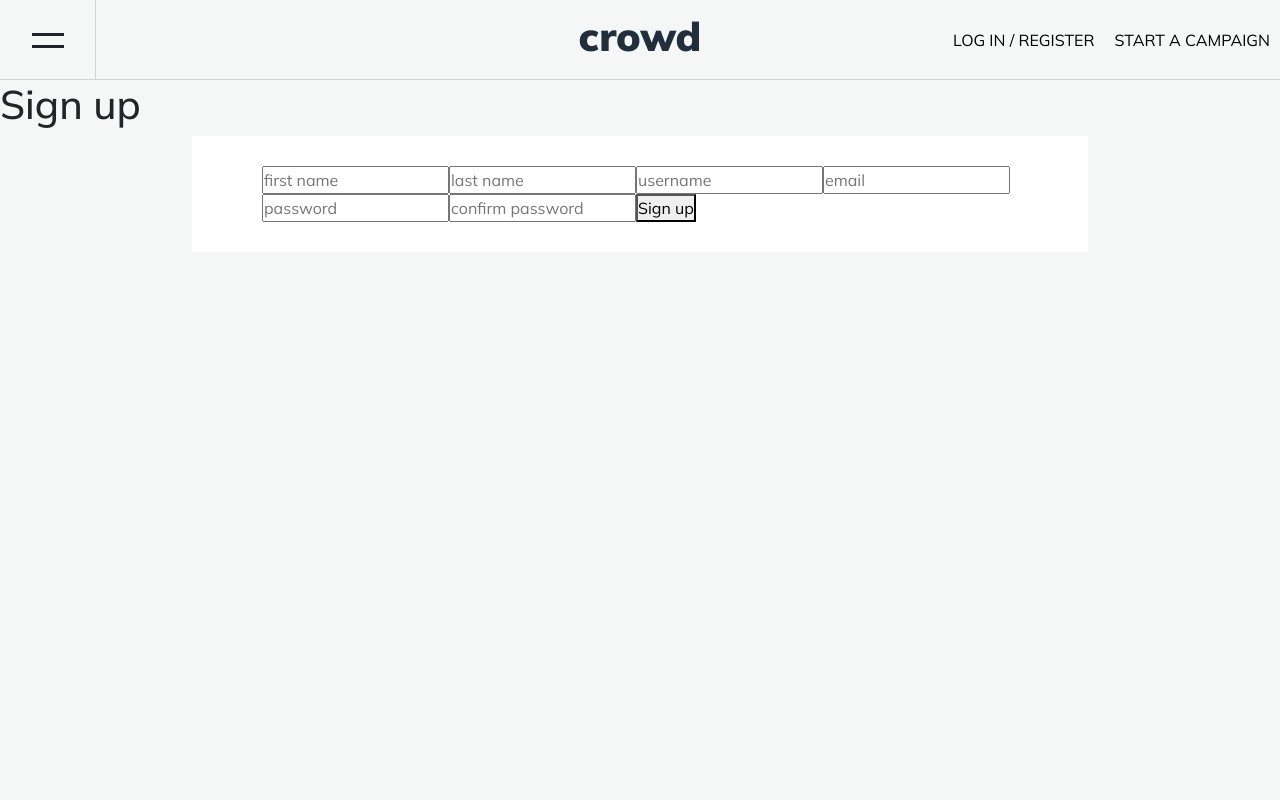
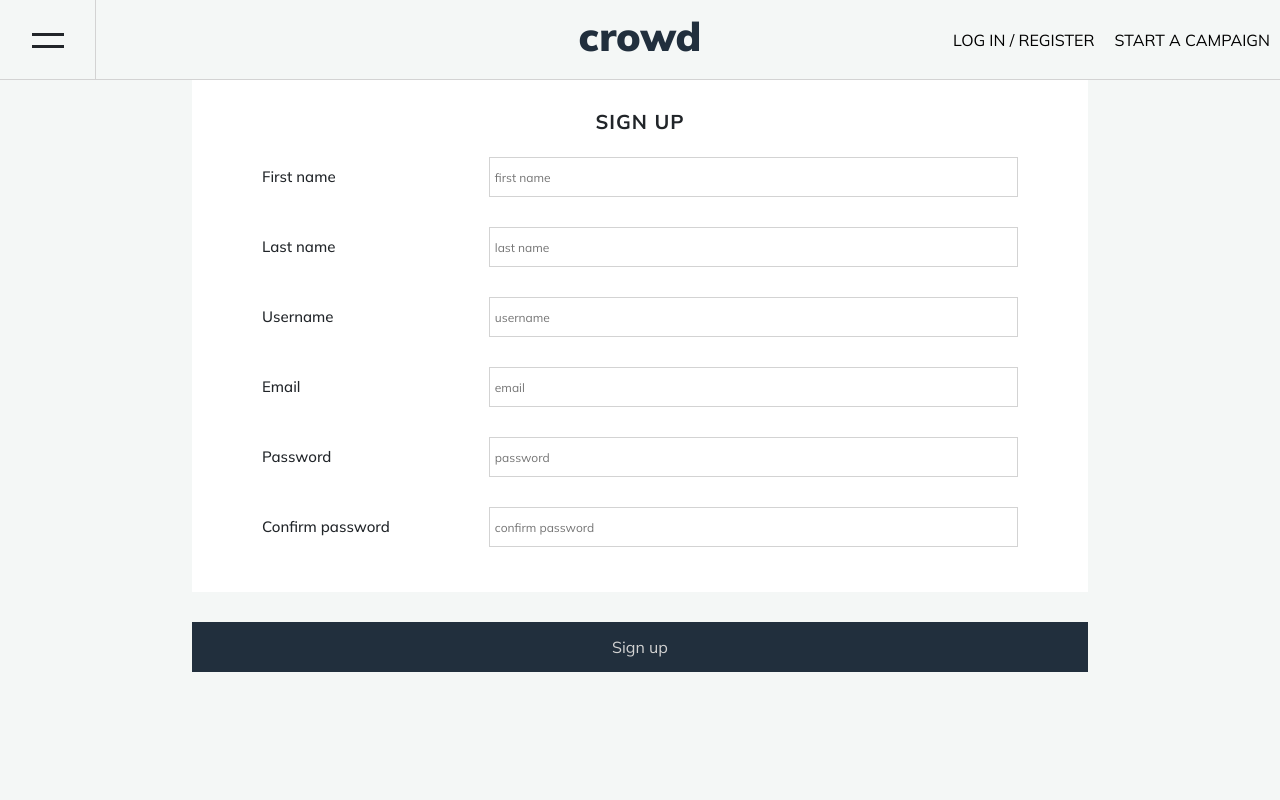
Before and after one commit to hannah-hill/sei-project-04, a React (Create React App) app in the folder project4/frontend/: page /signup in a window 1280 px wide. Shown: the top 800 px of the page. Built offline with nearby package versions, Linux system fonts and the light colour scheme; no server answers.

Commit message:
mvp version

```diff
--- a/project4/frontend/src/components/CampaignForm.js
+++ b/project4/frontend/src/components/CampaignForm.js
@@ -6,8 +6,8 @@ import FormTextArea from './FormTextArea'
 const CampaignForm = ({ formProps }) => {
   return (
     <>
-      <div className='form-container'>
-        <form onSubmit={formProps.handleSubmit}>
+      <form onSubmit={formProps.handleSubmit}>
+        <div className='form-container'>
           <h3>Create your campaign</h3>
           <div>
             <FormInput
@@ -64,11 +64,11 @@ const CampaignForm = ({ formProps }) => {
               {...formProps}
             />
           </div>
-        </form>
-      </div>
-      <div className='start-submit'>
-        <input type='submit' value='NEXT' />
-      </div>
+        </div>
+        <div className='start-submit'>
+          <input type='submit' value='NEXT' />
+        </div>
+      </form>
     </>
   )
 }
--- a/project4/frontend/src/components/RewardsForm.js
+++ b/project4/frontend/src/components/RewardsForm.js
@@ -63,7 +63,7 @@ const RewardsForm = ({ id }) => {
             placeholder='set an amount in GBP for this reward'
             {...formProps}
           />
-          <div className='start-submit'>
+          <div className='add-submit'>
             <input type='submit' value='save and add another' />
           </div>
         </div>
--- a/project4/frontend/src/helpers/api.js
+++ b/project4/frontend/src/helpers/api.js
@@ -90,6 +90,7 @@ export const deleteCampaign = async (id) => {
     },
   }
   const response = await axios(config)
+  console.log(response.data)
   return response.data
 }
 
--- a/project4/frontend/src/pages/AllCampaigns.js
+++ b/project4/frontend/src/pages/AllCampaigns.js
@@ -11,7 +11,8 @@ const AllCampaigns = () => {
   const [isLoading, setIsLoading] = useState(true)
 
   useEffect(() => {
-    fetchCampaigns().then(setCampaigns).then(setIsLoading(false))
+    fetchCampaigns().then(setCampaigns)
+    setIsLoading(false)
   }, [])
 
   const locationFilterActions = [
@@ -34,7 +35,13 @@ const AllCampaigns = () => {
 
   return (
     <>
-      {!isLoading ? (
+      {isLoading ? (
+        <>
+          <div className='loading-container'>
+            <Spinner animation='border' role='status'></Spinner>
+          </div>
+        </>
+      ) : (
         <>
           <div className='filters-container'>
             <div className='filter-icon'>
@@ -69,12 +76,6 @@ const AllCampaigns = () => {
             </>
           )}
         </>
-      ) : (
-        <>
-          <div className='loading-container'>
-            <Spinner animation='border' role='status'></Spinner>
-          </div>
-        </>
       )}
     </>
   )
--- a/project4/frontend/src/pages/Home.js
+++ b/project4/frontend/src/pages/Home.js
@@ -25,7 +25,7 @@ const Home = () => {
           <Link to='/campaigns/new/'>
             <p>Start a campaign</p>
           </Link>
-          <Link to='/campaigns/new/'>
+          <Link to='/campaigns/'>
             <p>Browse campaigns</p>
           </Link>
         </div>
--- a/project4/frontend/src/pages/Signup.js
+++ b/project4/frontend/src/pages/Signup.js
@@ -20,9 +20,12 @@ const Signup = () => {
 
   return (
     <>
-      <h1>Sign up</h1>
+      <div className='signup-section'>
+        <form>
           <div className='form-container'>
-        <form>
+            <h3>Sign up</h3>
+            <div className='field'>
+              <label htmlFor='first_name'>First name</label>
               <input
                 placeholder='first name'
                 type='text'
@@ -30,6 +33,9 @@ const Signup = () => {
                 value={register.first_name || ''}
                 onChange={handleChange}
               ></input>
+            </div>
+            <div className='field'>
+              <label htmlFor='last_name'>Last name</label>
               <input
                 placeholder='last name'
                 type='text'
@@ -37,6 +43,9 @@ const Signup = () => {
                 value={register.last_name || ''}
                 onChange={handleChange}
               ></input>
+            </div>
+            <div className='field'>
+              <label htmlFor='username'>Username</label>
               <input
                 placeholder='username'
                 type='text'
@@ -44,6 +53,9 @@ const Signup = () => {
                 value={register.username || ''}
                 onChange={handleChange}
               ></input>
+            </div>
+            <div className='field'>
+              <label htmlFor='email'>Email</label>
               <input
                 placeholder='email'
                 type='email'
@@ -51,6 +63,9 @@ const Signup = () => {
                 value={register.email || ''}
                 onChange={handleChange}
               ></input>
+            </div>
+            <div className='field'>
+              <label htmlFor='password'>Password</label>
               <input
                 placeholder='password'
                 type='password'
@@ -58,6 +73,9 @@ const Signup = () => {
                 value={register.password || ''}
                 onChange={handleChange}
               ></input>
+            </div>
+            <div className='field'>
+              <label htmlFor='password_confirmation'>Confirm password</label>
               <input
                 placeholder='confirm password'
                 type='password'
@@ -65,9 +83,13 @@ const Signup = () => {
                 value={register.password_confirmation || ''}
                 onChange={handleChange}
               ></input>
+            </div>
+          </div>
+          <div className='start-submit'>
             <button type='button' onClick={handleSubmit}>
               Sign up
             </button>
+          </div>
         </form>
       </div>
     </>
--- a/project4/frontend/src/pages/StartCampaign.js
+++ b/project4/frontend/src/pages/StartCampaign.js
@@ -13,7 +13,7 @@ const StartCampaign = ({ loggedIn, setLoggedIn }) => {
     byline: '',
     category: '',
     location: '',
-    header_img: '',
+    header_img: 'https://i.imgur.com/ZIJDpeq.jpg',
     target: '',
     duration: '',
     description: '',
--- a/project4/frontend/src/styles/_footer.scss
+++ b/project4/frontend/src/styles/_footer.scss
@@ -3,7 +3,7 @@ footer {
   color: #fcfcfc;
   position: relative;
   bottom: 0;
-  margin-top: 100px;
+  margin-top: auto;
 
   .footer-container {
     display: flex;
--- a/project4/frontend/src/styles/_home.scss
+++ b/project4/frontend/src/styles/_home.scss
@@ -23,10 +23,11 @@
       background-color: #fcfcfc;
       color: $dark;
       height: 40px;
-      padding: 5px 10px;
+      padding: 10px 15px;
       border-radius: 5px;
       text-decoration: none;
       text-transform: uppercase;
+      font-weight: 700;
     }
     a:hover {
       background-color: $dark;
--- /dev/null
+++ b/project4/frontend/src/styles/_signup.scss
@@ -0,0 +1,3 @@
+.signup-section {
+  padding-top: 20px;
+}
--- a/project4/frontend/src/styles/_start-campaign.scss
+++ b/project4/frontend/src/styles/_start-campaign.scss
@@ -1,5 +1,5 @@
 .start-form {
-  height: 100vh;
+  min-height: 100vh;
 
   h2 {
     font-weight: 900;
@@ -89,6 +89,8 @@
   width: 70%;
   margin: 0 auto;
   padding: 30px 0;
+  height: 200px;
+  background-color: $background;
 
   input,
   button {
@@ -104,3 +106,28 @@
     top: -5px;
   }
 }
+.add-submit {
+  background-color: none;
+  width: 70%;
+  margin: 0 auto;
+  padding: 30px 0;
+  height: 100px;
+  input,
+  button {
+    width: 100%;
+    height: 50px;
+    background: $dark;
+    color: lightgrey;
+    border: none;
+    position: relative;
+    top: 0;
+  }
+  input:hover {
+    top: -5px;
+  }
+}
+
+.start-footer {
+  height: 300px;
+  background-color: $background;
+}
```
Also changed, not shown: 1 other file (tests, documents, lock files or other folders). Lines whose indentation alone changed are shown as unchanged.
